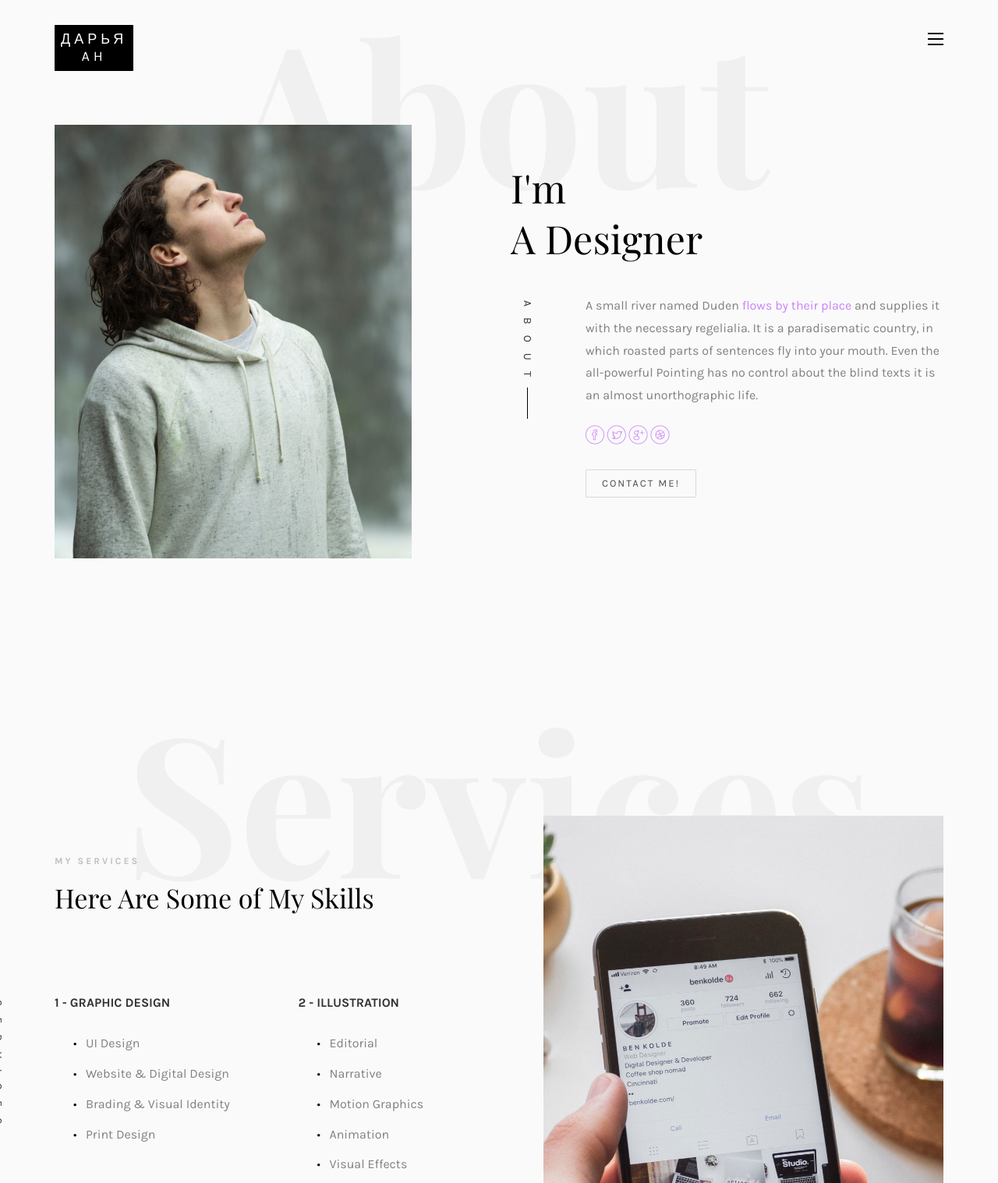
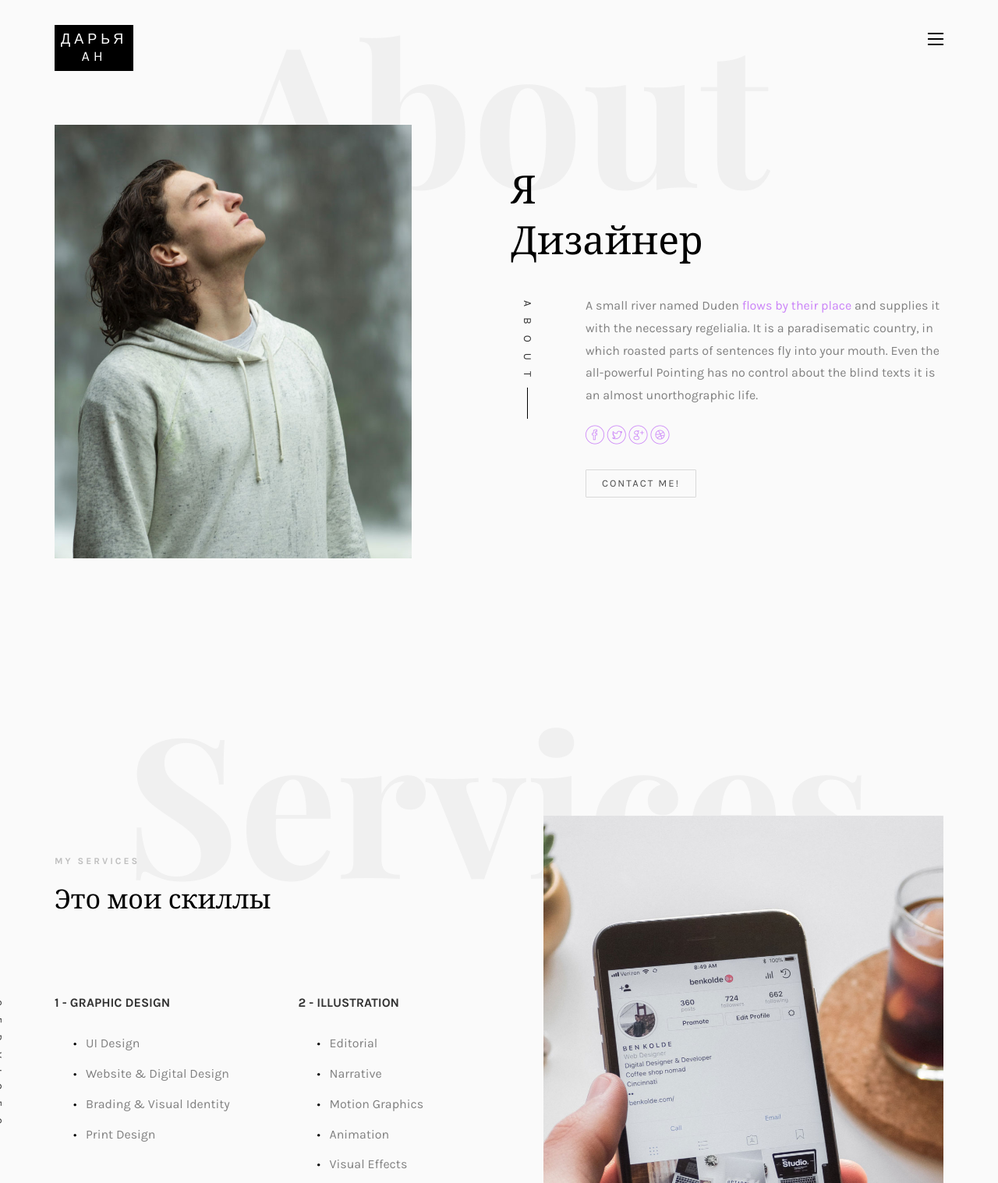
Before and after one commit to Dasha12123434/RESUME, a plain HTML site: page index.html in a window 1280 px wide. Shown: the top 1517 px of the page at 78% size. Drawn offline with nearby package versions, Linux system fonts and the light colour scheme; files whose address does not match are found by name; a web font is replaced by a local one.

Commit message:
Update index.html

```diff
--- a/index.html
+++ b/index.html
@@ -132,7 +132,7 @@
 									<h2><span>Darya</span><span>Belyakova</span></h2>
 								</div>
 								<div class="item">
-									<h2><span>I'm</span><span>A Designer</span></h2>
+									<h2><span>Я</span><span>Дизайнер</span></h2>
 								</div>
 							</div>
 							<div class="desc">
@@ -165,7 +165,7 @@
 								<div class="row">
 									<div class="col-md-12 col-md-offset-0 animate-box intro-heading">
 										<span>My Services</span>
-										<h2>Here Are Some of My Skills</h2>
+										<h2>Это мои скиллы</h2>
 									</div>
 								</div>
 								<div class="row">
```
